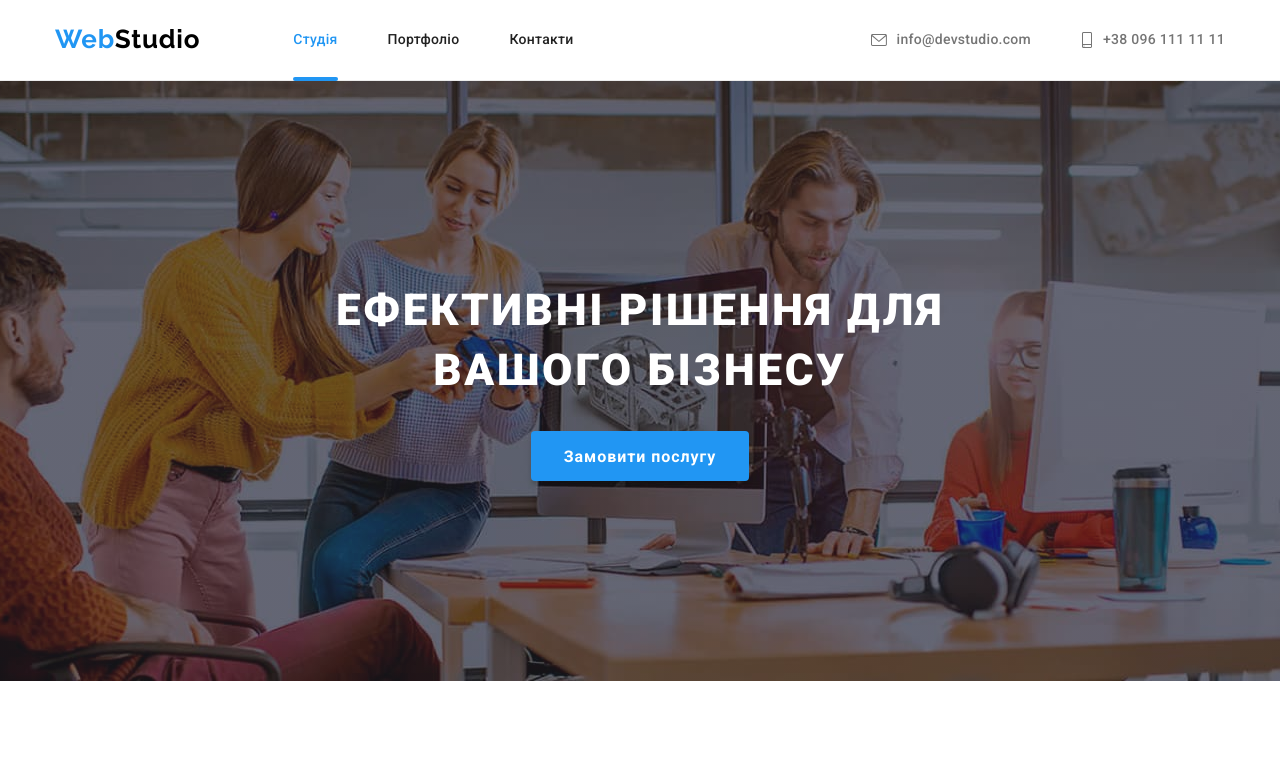
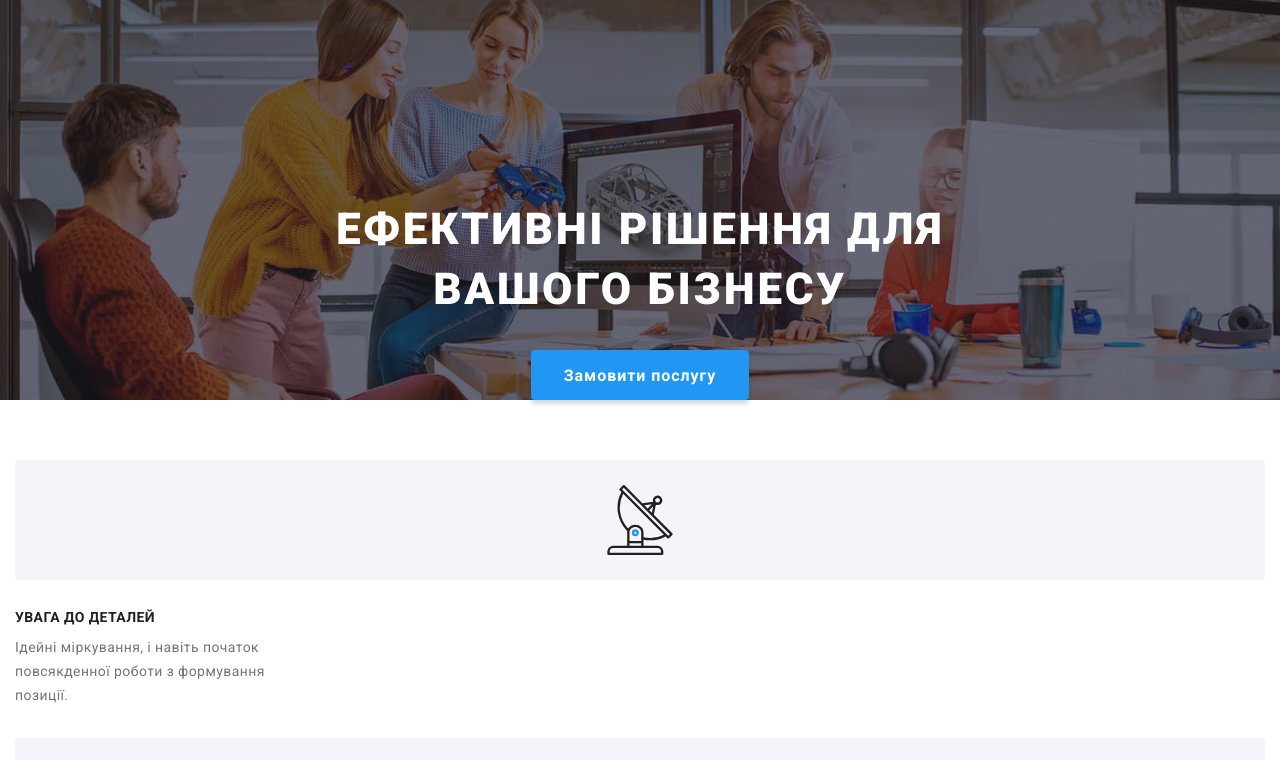
Before and after one commit to Andrzej33/goit-markup-hw-08, a plain HTML site: page index.html in a window 1280 px wide. Shown: the top 760 px of the page. Drawn offline with nearby package versions, Linux system fonts and the light colour scheme.

Commit message:
wrong vievport

```diff
--- a/index.html
+++ b/index.html
@@ -23,7 +23,7 @@
   </head>
 
   <body>
-    <header class="header">
+    <!-- <header class="header">
       <div class="container header__container">
         <nav class="navigation">
           <a class="logo navigation__logo link logo--margin-header" lang="en" href="./index.html"
@@ -59,7 +59,7 @@
           </li>
         </ul>
       </div>
-    </header>
+    </header> -->
     <main>
       <section class=" hero section ">
         <div class="container">
@@ -123,7 +123,7 @@
           </ul>
         </div>
       </section>
-      <section class="work__section section ">
+      <!-- <section class="work__section section ">
         <div class="container">
           <h2 class="section-title">Чим ми займаємося</h2>
           <ul class="product">
@@ -156,8 +156,8 @@
             </li>
           </ul>
         </div>
-      </section>
-      <section class="crew section">
+      </section> -->
+      <!-- <section class="crew section">
         <div class="container">
           <h2 class="section-title">Наша команда</h2>
           <ul class="person person__list">
@@ -331,8 +331,8 @@
             </li>
           </ul>
         </div>
-      </section>
-      <section class="section customers">
+      </section> -->
+      <!-- <section class="section customers">
         <div class="container">
           <h2 class="clients-title section-title">Постійіні клієнти</h2>
           <ul class="clients clients__list">
@@ -380,9 +380,9 @@
             </li>
           </ul>
         </div>
-      </section>
+      </section> -->
     </main>
-    <footer class="footer">
+    <!-- <footer class="footer">
       <div class="container footer-container">
         <div class="main-part">
           <a class="logo link logo--margin-footer" lang="en" href="./index.html"
@@ -462,8 +462,8 @@
           </form>
         </div>
       </div>
-    </footer>
-    <div class="backdrop is-hidden" data-modal>
+    </footer> -->
+    <!-- <div class="backdrop is-hidden" data-modal>
       <div class="modal">
         <button data-modal-close type="button" class="modal-bt">
           <svg class="modal-close" width="18" height="18">
@@ -534,7 +534,7 @@
           <button class="btn hero-bt-modal" type="submit">Відправити</button>
         </form>
       </div>
-    </div>
-    <script src="./js/modal.js"></script>
+    </div> -->
+    <!-- <script src="./js/modal.js"></script> -->
   </body>
 </html>
--- a/saas/base/_common.scss
+++ b/saas/base/_common.scss
@@ -15,4 +15,5 @@ img {
     display: block;
     max-width: 100%;
     height: auto;
+    // width: 100%;
 }
--- a/saas/components/_container.scss
+++ b/saas/components/_container.scss
@@ -1,6 +1,9 @@
 .container {
-    width: 1200px;
+    width: 100%;
     padding-left: 15px;
     padding-right: 15px;
     margin: 0 auto;
+    @media screen and (min-with: 480px) {
+        max-width: 480x;
+    }
 }
--- a/saas/components/_section.scss
+++ b/saas/components/_section.scss
@@ -1,4 +1,4 @@
 .section {
-    padding-top: 94px;
-    padding-bottom: 94px;
+    padding-top: 60px;
+    padding-bottom: 60px;
 }
--- a/saas/layouts/_benefits.scss
+++ b/saas/layouts/_benefits.scss
@@ -1,10 +1,16 @@
 .card__list {
     display: flex;
+    flex-wrap: wrap;
+    gap: 30px;
 }
 
-.card__list__item:not(:last-child) {
-    margin-right: 30px;
+.card__list__item{
+    width: 100%;
 }
+
+// .card__list__item:not(:last-child) {
+//     margin-right: 30px;
+// }
 
 .card__list__graphics {
     display: flex;
--- a/saas/layouts/_hero.scss
+++ b/saas/layouts/_hero.scss
@@ -10,8 +10,9 @@
     background-position: center;
     margin-left: auto;
     margin-right: auto;
-    max-width: 1600px;
-    height: 600px;
+    // max-width: 1600px;
+    width: 100%;
+    height: 400px;
 }
 
 .hero__title {
```
Also changed, not shown: css/main.css, css/main.min.css, 2 other files.
